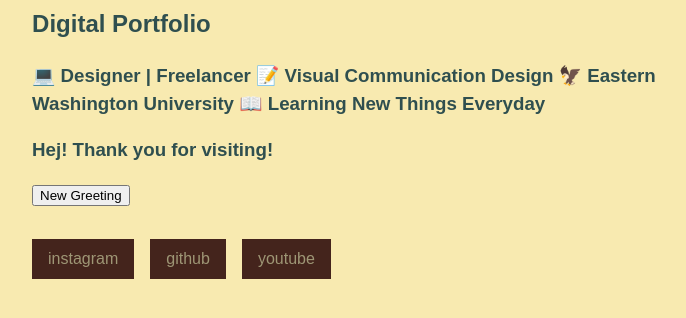
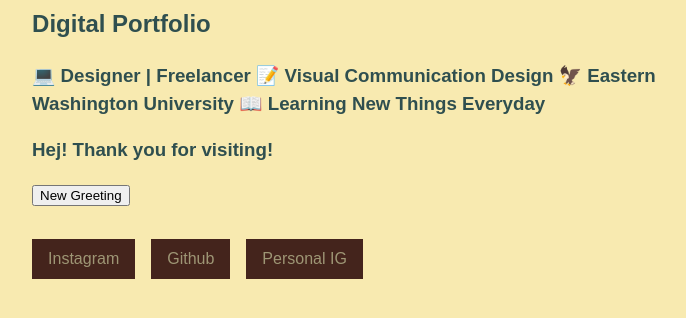
Before and after one commit to amagallon41/NewDigitalGarden, an Astro site: page / in a window 1280 px wide. Shown: the part 248-566 px from the top of the page, without its empty margins (268-954 px from the left). Built offline with nearby package versions, Linux system fonts and the light colour scheme; Astro itself is replaced by a stand-in of ours.

Commit message:
Final Links

```diff
--- a/src/components/Footer.astro
+++ b/src/components/Footer.astro
@@ -11,7 +11,7 @@ import Social from './Social.astro';
   </style>
 
 <footer>
-    <Social platform="instagram" username="ruralghost.b_w" />
-    <Social platform="github" username="amagallon41" />
-    <Social platform="youtube" username="astrodotbuild" />
+    <Social platform="Instagram" username="ruralghost.b_w" />
+    <Social platform="Github" username="amagallon41" />
+    <Social platform="Personal IG" username="alexism._41_" />
 </footer>
```
